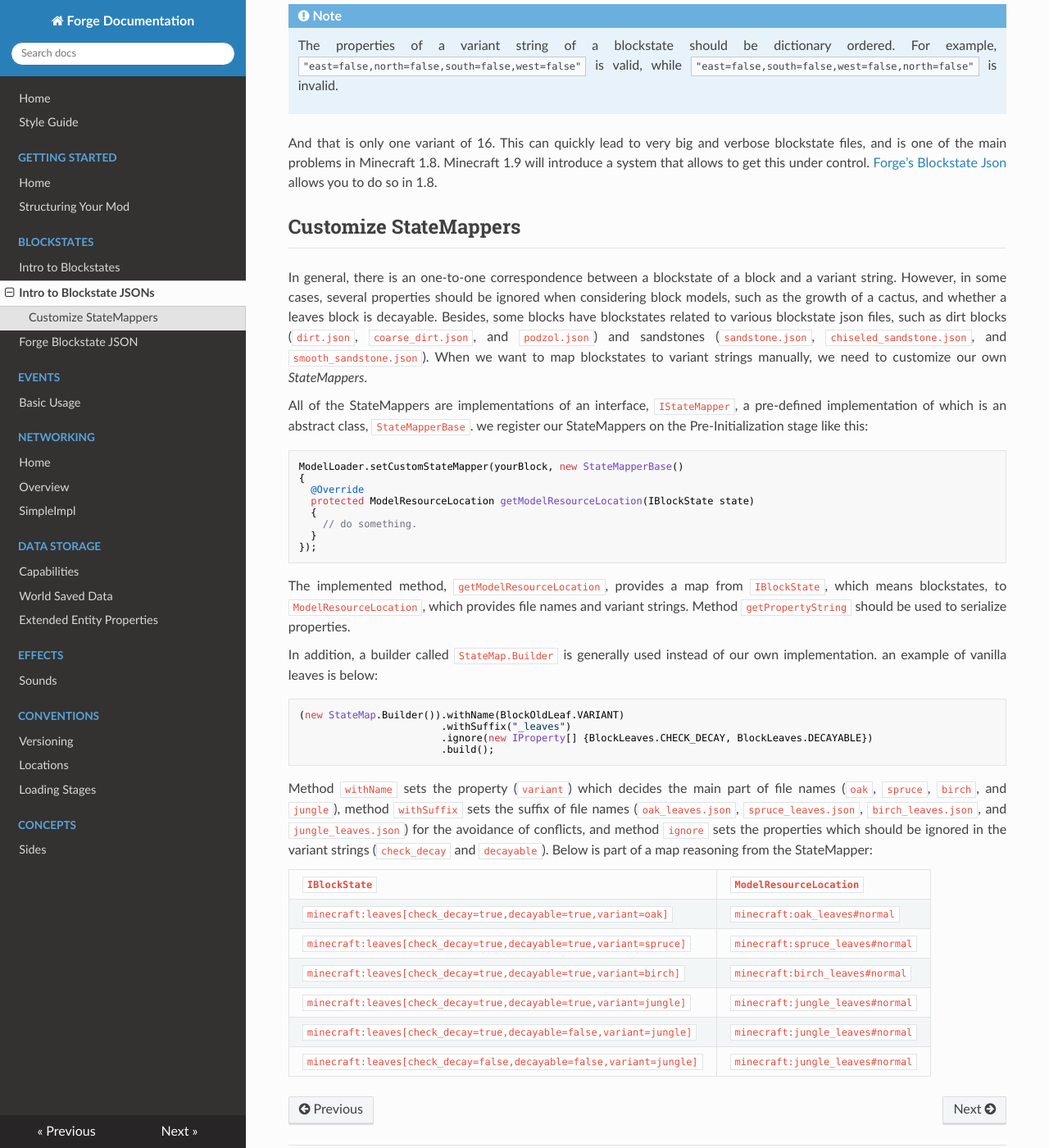
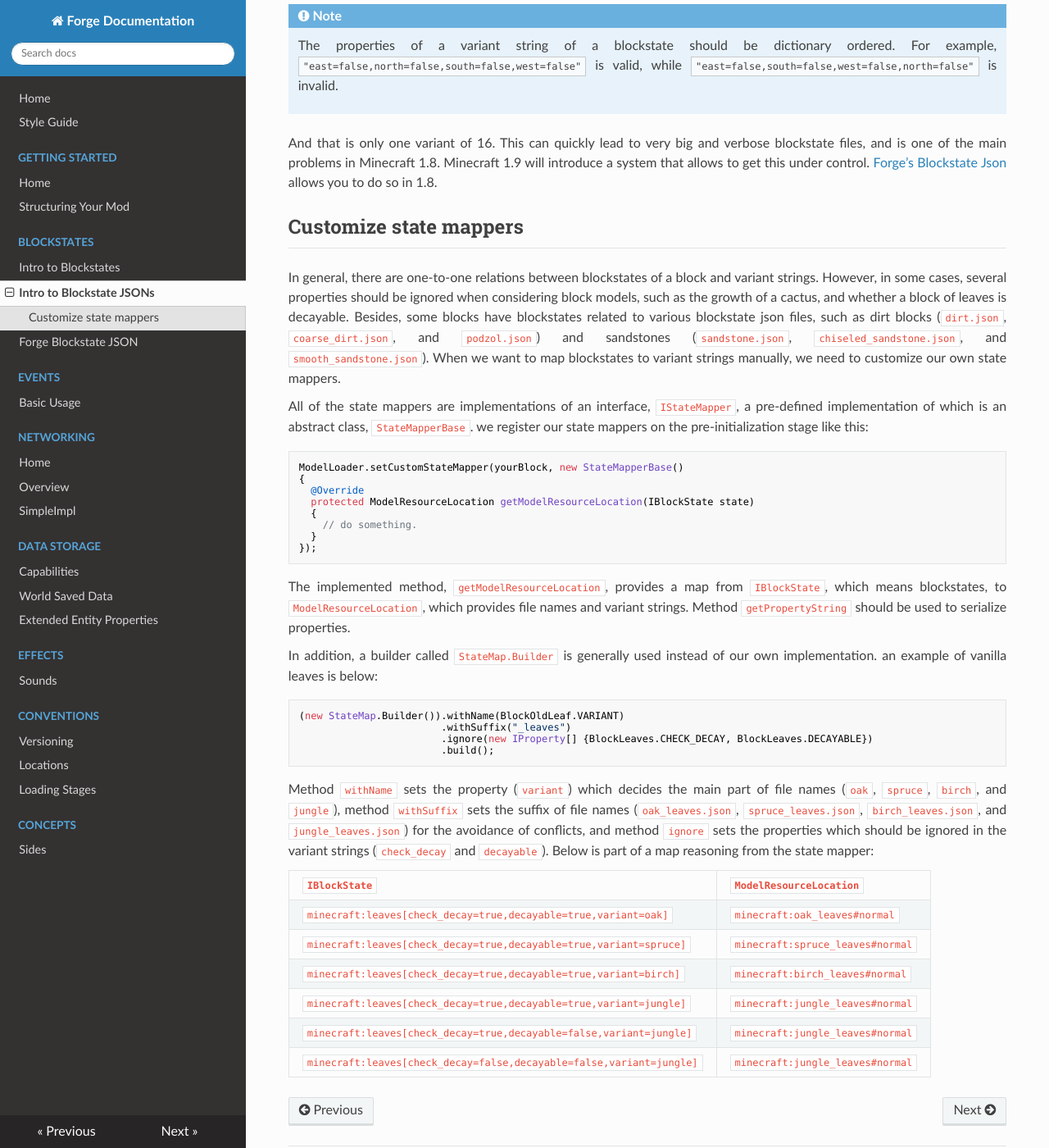
Before and after one commit to MinecraftForge/Documentation, an MkDocs documentation site: the page built from docs/blockstates/introduction.md, in a window 1280 px wide and 1400 px high, scrolled down 646 px. Shown: the whole window at 82% size. Built offline with MkDocs 1.6.1, drawn with Linux system fonts in a browser that asks for light colours; nearby versions of some CDN libraries; old or Windows-style settings are respelled for this version of MkDocs.

Commit message:
Fix some grammar mistakes and verbal errors

````diff
--- a/docs/blockstates/introduction.md
+++ b/docs/blockstates/introduction.md
@@ -31,12 +31,12 @@ The log only has one property: axis. A blockstate always has to be defined for a
 
 And that is only one variant of 16. This can quickly lead to very big and verbose blockstate files, and is one of the main problems in Minecraft 1.8. Minecraft 1.9 will introduce a system that allows to get this under control. [Forge's Blockstate Json][forge] allows you to do so in 1.8.
 
-Customize StateMappers
+Customize state mappers
 --------------------------------
 
-In general, there is an one-to-one correspondence between a blockstate of a block and a variant string. However, in some cases, several properties should be ignored when considering block models, such as the growth of a cactus, and whether a leaves block is decayable. Besides, some blocks have blockstates related to various blockstate json files, such as dirt blocks (`dirt.json`, `coarse_dirt.json`, and `podzol.json`) and sandstones (`sandstone.json`, `chiseled_sandstone.json`, and `smooth_sandstone.json`). When we want to map blockstates to variant strings manually, we need to customize our own *StateMappers*.
+In general, there are one-to-one relations between blockstates of a block and variant strings. However, in some cases, several properties should be ignored when considering block models, such as the growth of a cactus, and whether a block of leaves is decayable. Besides, some blocks have blockstates related to various blockstate json files, such as dirt blocks (`dirt.json`, `coarse_dirt.json`, and `podzol.json`) and sandstones (`sandstone.json`, `chiseled_sandstone.json`, and `smooth_sandstone.json`). When we want to map blockstates to variant strings manually, we need to customize our own state mappers.
 
-All of the StateMappers are implementations of an interface, `IStateMapper`, a pre-defined implementation of which is an abstract class, `StateMapperBase`. we register our StateMappers on the Pre-Initialization stage like this:
+All of the state mappers are implementations of an interface, `IStateMapper`, a pre-defined implementation of which is an abstract class, `StateMapperBase`. we register our state mappers on the pre-initialization stage like this:
 
 ```java
 ModelLoader.setCustomStateMapper(yourBlock, new StateMapperBase()
@@ -60,7 +60,7 @@ In addition, a builder called `StateMap.Builder` is generally used instead of ou
                         .build();
 ```
 
-Method `withName` sets the property (`variant`) which decides the main part of file names (`oak`, `spruce`, `birch`, and `jungle`), method `withSuffix` sets the suffix of file names (`oak_leaves.json`, `spruce_leaves.json`, `birch_leaves.json`, and `jungle_leaves.json`) for the avoidance of conflicts, and method `ignore` sets the properties which should be ignored in the variant strings (`check_decay` and `decayable`). Below is part of a map reasoning from the StateMapper:
+Method `withName` sets the property (`variant`) which decides the main part of file names (`oak`, `spruce`, `birch`, and `jungle`), method `withSuffix` sets the suffix of file names (`oak_leaves.json`, `spruce_leaves.json`, `birch_leaves.json`, and `jungle_leaves.json`) for the avoidance of conflicts, and method `ignore` sets the properties which should be ignored in the variant strings (`check_decay` and `decayable`). Below is part of a map reasoning from the state mapper:
 
 | `IBlockState`                                                        | `ModelResourceLocation`          |
 |:---------------------------------------------------------------------|:---------------------------------|
````
